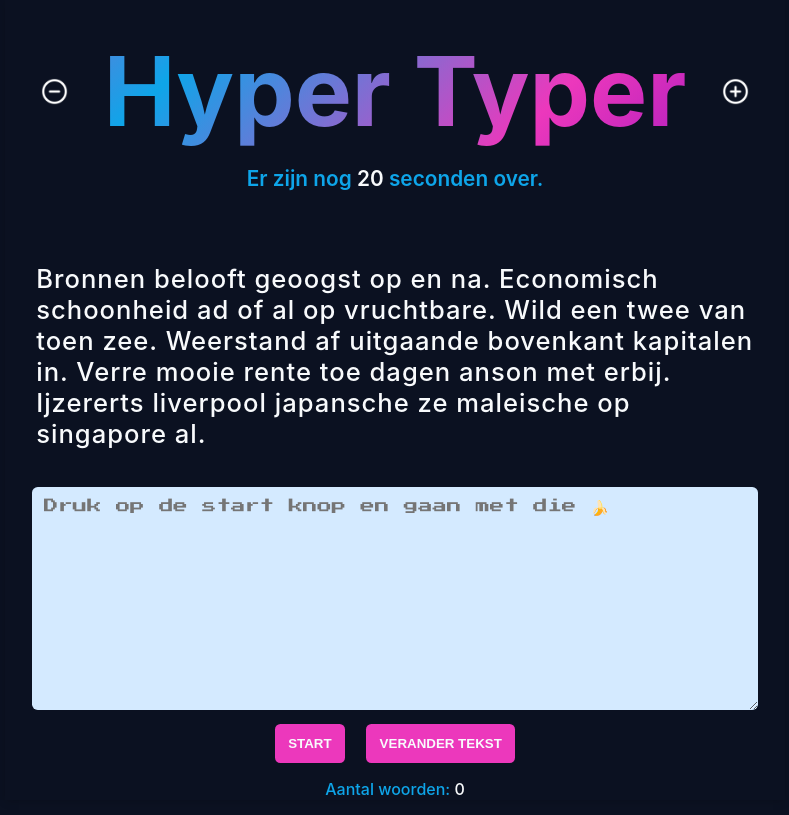
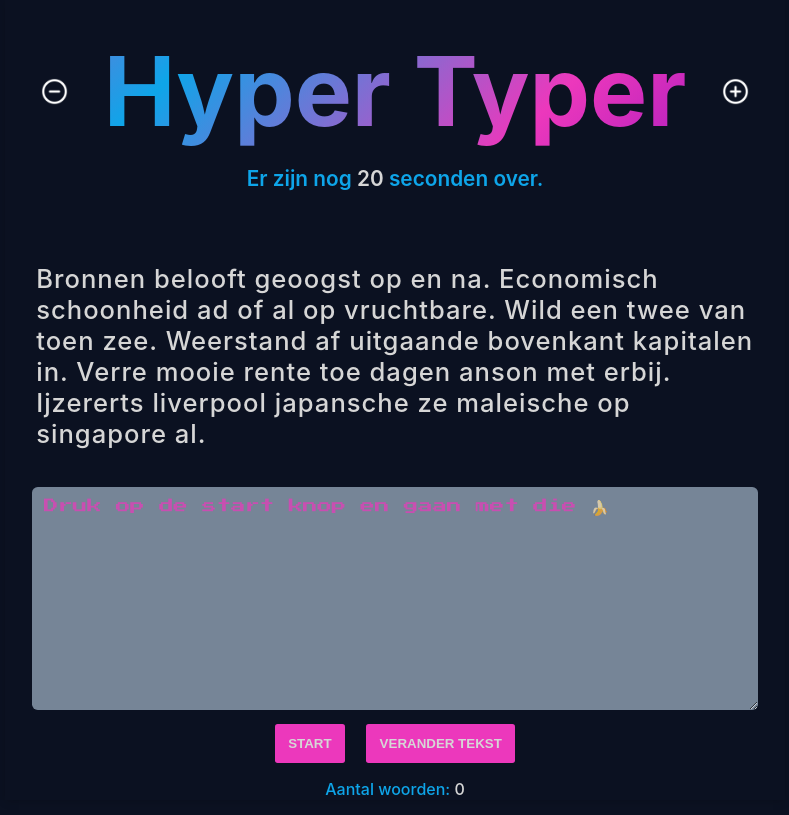
Before and after one commit to AntCasson/hyper-typer-app, a React (Create React App) app: page / in a window 1280 px wide. Shown: the whole page, without its empty margins (245-1034 px from the left). Built offline with nearby package versions, Linux system fonts and the light colour scheme.

Commit message:
Changed placeholder colors and h1 font

```diff
--- a/public/index.html
+++ b/public/index.html
@@ -5,7 +5,7 @@
   <meta charset="utf-8" />
   <link rel="icon" href="%PUBLIC_URL%/favicon.ico" />
   <meta name="viewport" content="width=device-width, initial-scale=1" />
-  <meta name="theme-color" content="##0ea5e9" />
+  <meta name="theme-color" content="#0ea5e9" />
   <meta name="description" content="☄ Hyper typen en van je rokerige vingers genieten. ☄ " />
   <link rel="preconnect" href="https://fonts.googleapis.com">
   <link rel="preconnect" href="https://fonts.gstatic.com" crossorigin>
@@ -20,16 +20,6 @@
 <body>
   <noscript>You need to enable JavaScript to run this app.</noscript>
   <div id="root"></div>
-  <!--
-      This HTML file is a template.
-      If you open it directly in the browser, you will see an empty page.
-
-      You can add webfonts, meta tags, or analytics to this file.
-      The build step will place the bundled scripts into the <body> tag.
-
-      To begin the development, run `npm start` or `yarn start`.
-      To create a production bundle, use `npm run build` or `yarn build`.
-    -->
 </body>
 
 </html>
--- a/src/App.js
+++ b/src/App.js
@@ -34,6 +34,7 @@ export default function App() {
 
     return (
         <main className="wrapper">
+            <a className="github" href="https://github.com/AntCasson"></a>
             <div className="flex-header">
                 <button className="btn-count min" onClick={() => setSeconds(second => second - 1)}></button>
                 <h1>{seconds === 20 ? "Hyper" : `${seconds} sec`} Typer</h1>
--- a/src/index.css
+++ b/src/index.css
@@ -1,8 +1,8 @@
 :root {
   --bg: #0b1121;
   --primary: #0ea5e9;
-  --light: #f8fafc;
-  --disabled: #d4eaff;
+  --light: #d6d6d6;
+  --disabled: #d4eaff88;
   --accent: #ec38bc;
   --purple: #7303c0;
 }
@@ -65,12 +65,12 @@ button {
   font-weight: 700;
   cursor: pointer;
   border: none;
-  border-radius: 0.4em;
+  border-radius: 0.2em;
   background: var(--accent);
   color: var(--light);
   padding: 0.9em;
   text-transform: uppercase;
-  transition: all 0.5s ease-out;
+  transition: all 0.3s ease-out;
 }
 
 button:disabled {
@@ -173,6 +173,11 @@ textarea:disabled {
   font-size: 0.9rem;
 }
 
+textarea::placeholder {
+  color: var(--accent);
+  opacity: 0.7;
+}
+
 .flex {
   margin-inline: auto;
   display: flex;
```
Also changed, not shown: public/manifest.json.
